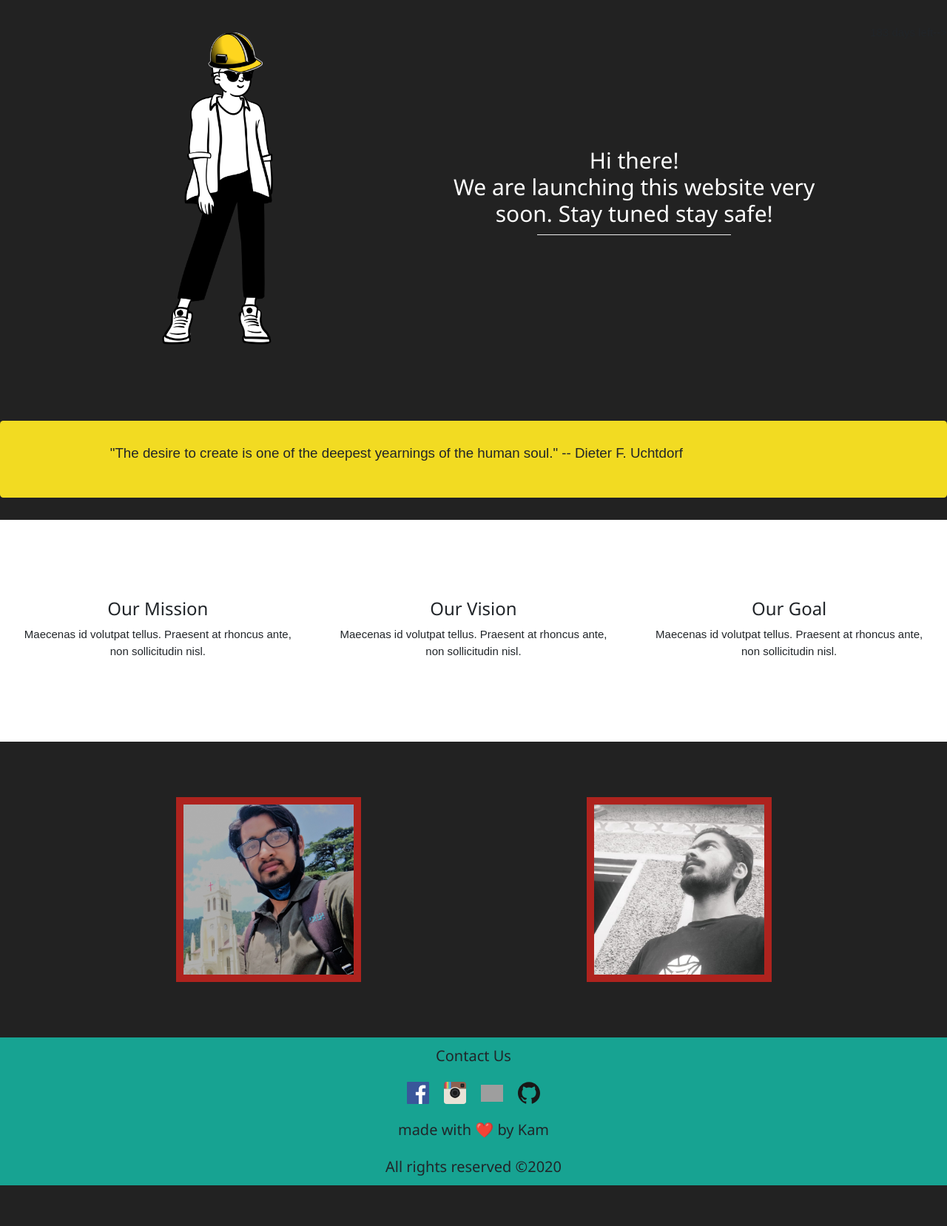
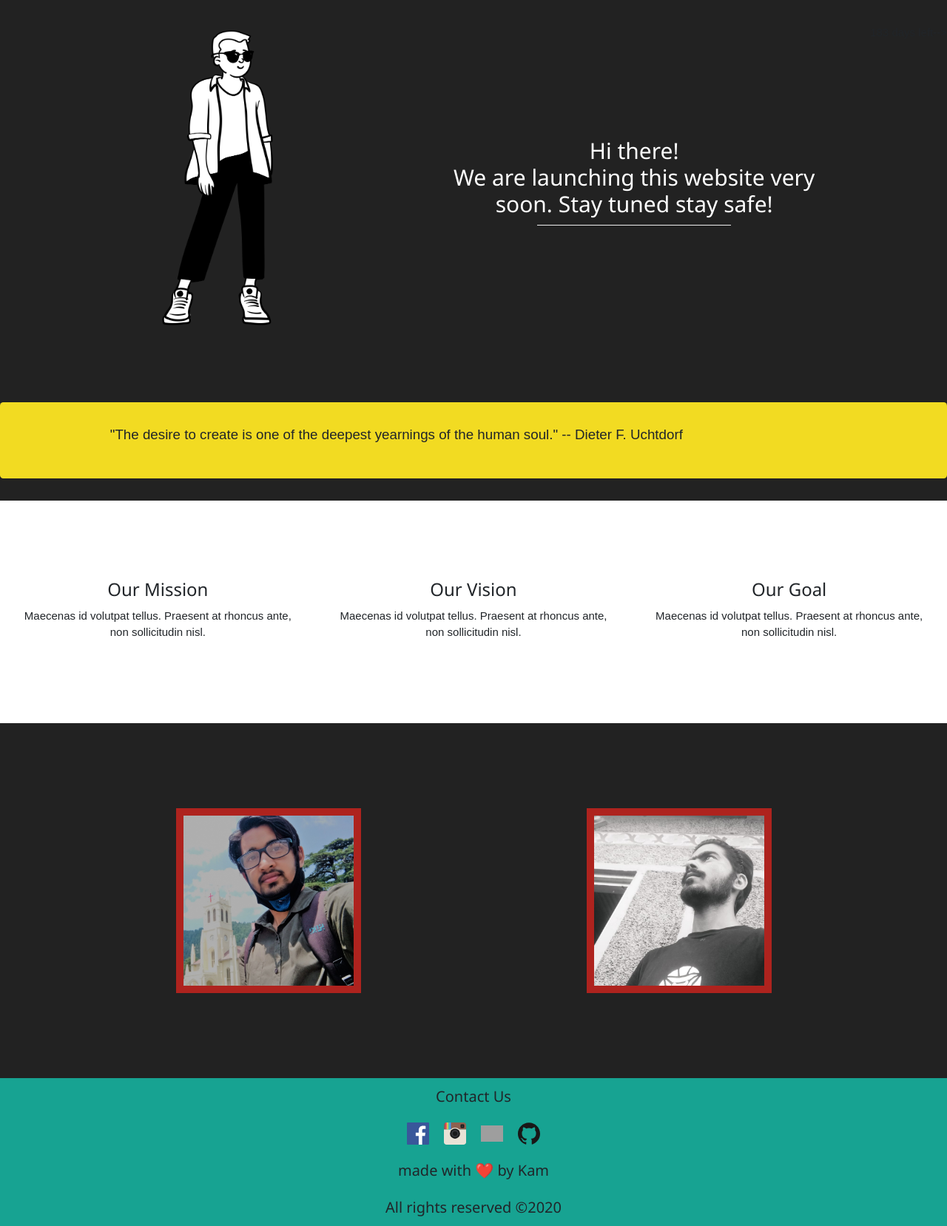
Before and after one commit to KKAMLESH286/Caidox, a Flask app: page / in a window 1280 px wide. Shown: the part 63-1721 px from the top of the page at 74% size. Before the commit the page ends 1666 px from the top, so only its background shows below. Run offline with Flask 2, Linux system fonts and the light colour scheme; some libraries are stand-ins or nearby versions; grey boxes are pictures that could not be loaded.

Commit message:
updated avatar

```diff
--- a/static/main1.css
+++ b/static/main1.css
@@ -308,7 +308,7 @@
   grid-template-columns: 1fr 1fr;
   justify-items: center;
   align-items: center;
-  height: 50vh;
+  height: 60vh;
   /* justify-content: space-around; */
   margin: auto;
 }
--- a/template/index.html
+++ b/template/index.html
@@ -34,7 +34,7 @@
 <!-- Main body -->
 <div class="main-container">
 	<div class="item one">
-		<img id = "img1" src="../static/pee4.png" style ="size: 100px;">
+		<img id = "img1" src="../static/pee.png" style ="size: 100px;">
 	</div>
 	<div class="item two">
 		<h2 class="main-text">Hi there! </br> We are launching this website very soon. Stay tuned stay safe! </h2>
```
Also changed, not shown: static/pee.png (added).
